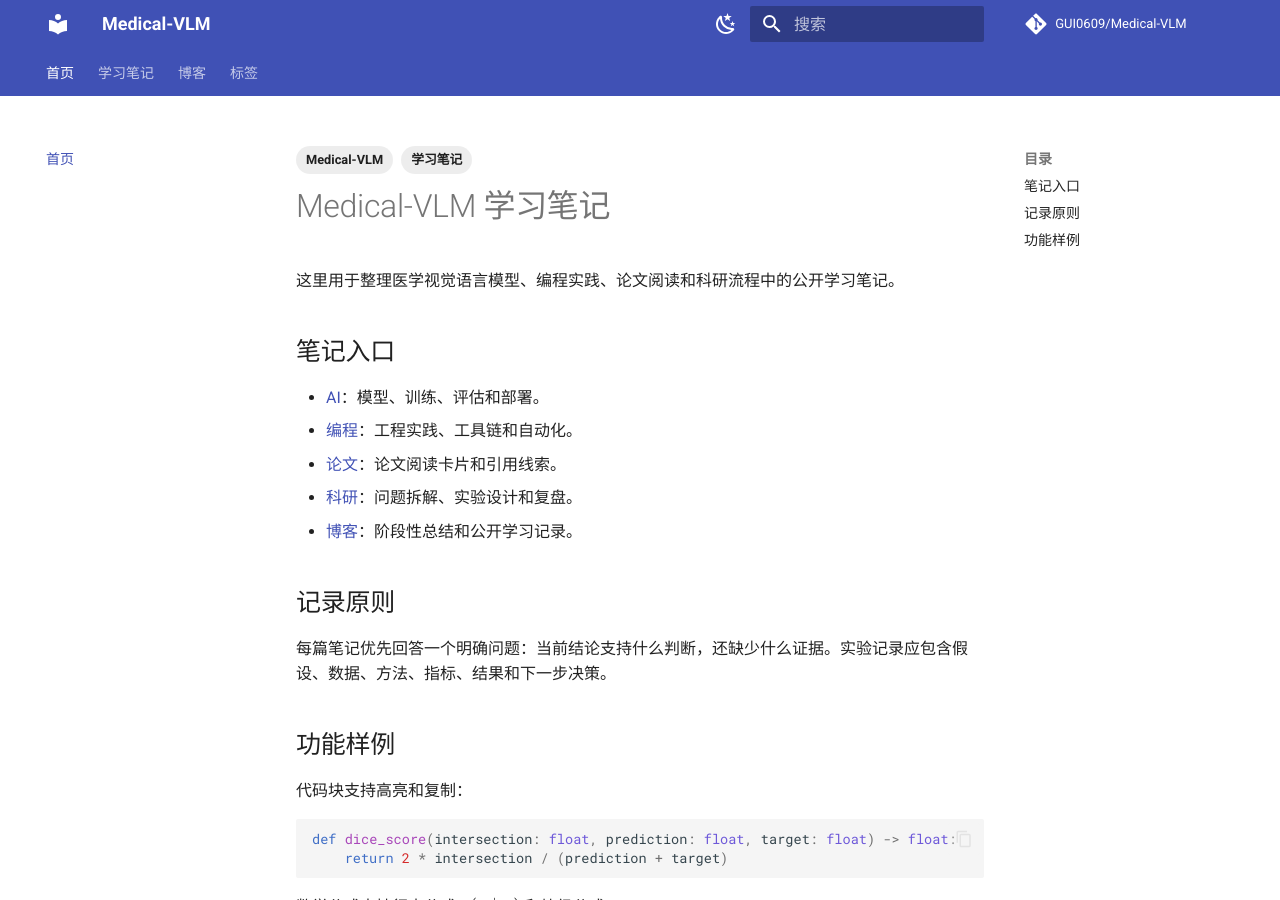
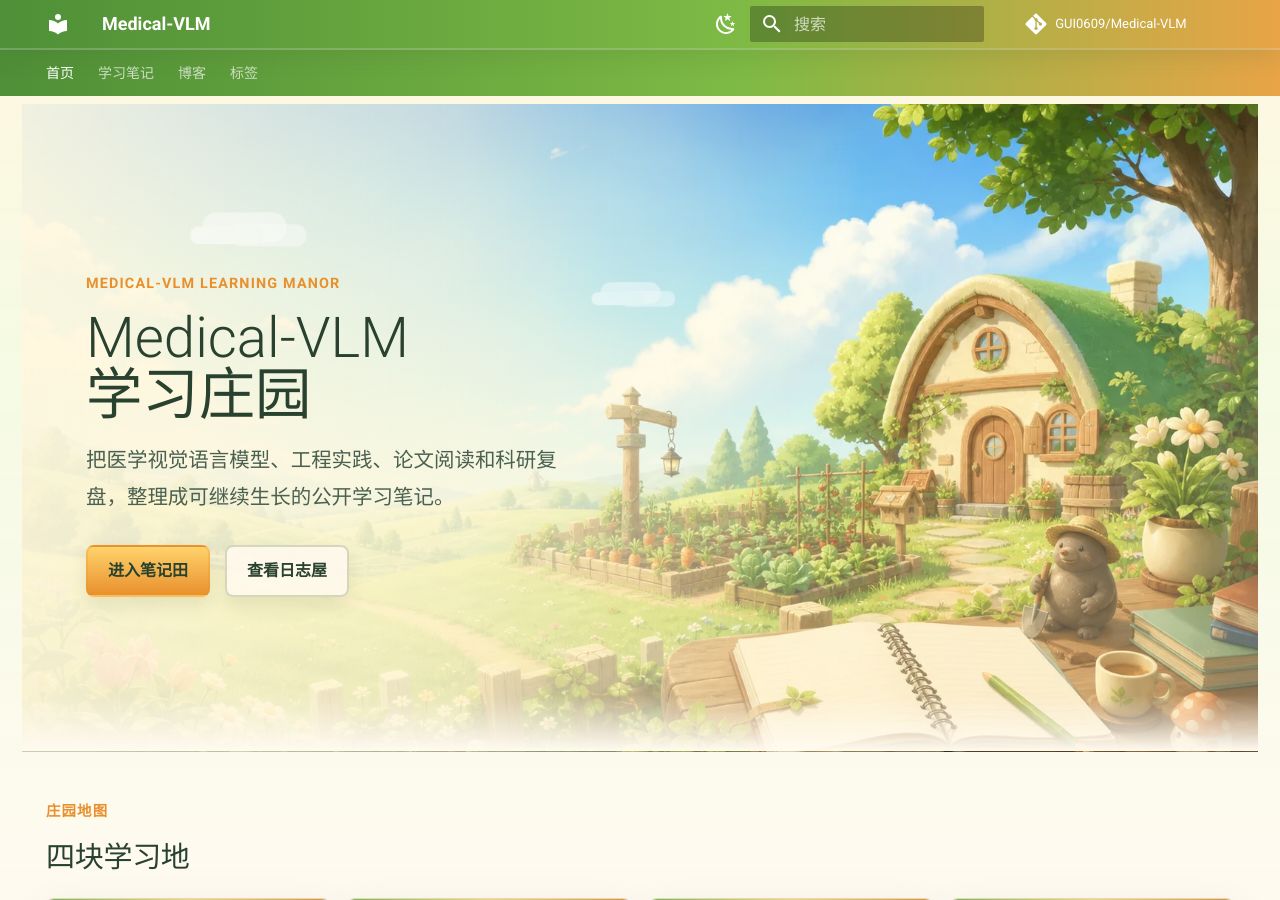
Before and after one commit to GUI0609/Medical-VLM, an MkDocs documentation site: the page built from docs/index.md, in a window 1280 px wide and 900 px high. Built offline with MkDocs 1.6.1 and Material for MkDocs 9.7.7, drawn with Linux system fonts in a browser that asks for light colours; comment, search, counter and statistics services are not loaded; some of the changed text lies outside the part shown.

Commit message:
Restyle homepage with pastoral manor theme

````diff
--- /dev/null
+++ b/docs/assets/javascripts/farm.js
@@ -0,0 +1,16 @@
+document$.subscribe(() => {
+  for (const card of document.querySelectorAll(".farm-card")) {
+    card.addEventListener("pointermove", (event) => {
+      const rect = card.getBoundingClientRect();
+      const x = (event.clientX - rect.left) / rect.width - 0.5;
+      const y = (event.clientY - rect.top) / rect.height - 0.5;
+      card.style.setProperty("--farm-rotate-x", `${(-y * 4).toFixed(2)}deg`);
+      card.style.setProperty("--farm-rotate-y", `${(x * 4).toFixed(2)}deg`);
+    });
+
+    card.addEventListener("pointerleave", () => {
+      card.style.setProperty("--farm-rotate-x", "0deg");
+      card.style.setProperty("--farm-rotate-y", "0deg");
+    });
+  }
+});
--- /dev/null
+++ b/docs/assets/stylesheets/farm.css
@@ -0,0 +1,442 @@
+:root {
+  --md-primary-fg-color: #6ea342;
+  --md-primary-fg-color--light: #92c75f;
+  --md-primary-fg-color--dark: #3f6f2d;
+  --md-accent-fg-color: #e8902d;
+  --farm-cream: #fff7df;
+  --farm-paper: #fffaf0;
+  --farm-grass: #7eba45;
+  --farm-grass-dark: #3f7b32;
+  --farm-sky: #8fd7f5;
+  --farm-sun: #ffd36b;
+  --farm-carrot: #e8902d;
+  --farm-wood: #9b6434;
+  --farm-ink: #29422f;
+  --farm-line: rgba(83, 111, 55, 0.22);
+  --farm-shadow: 0 18px 42px rgba(64, 92, 44, 0.16);
+}
+
+[data-md-color-scheme="slate"] {
+  --md-default-bg-color: #172214;
+  --md-default-fg-color: #f0f4df;
+  --md-primary-fg-color: #4f7f36;
+  --md-accent-fg-color: #f0b34c;
+  --farm-cream: #213019;
+  --farm-paper: #1c2a18;
+  --farm-grass: #8fbf57;
+  --farm-grass-dark: #c0dc86;
+  --farm-sky: #27475c;
+  --farm-sun: #f0b34c;
+  --farm-carrot: #f0a23a;
+  --farm-wood: #d2a065;
+  --farm-ink: #f0f4df;
+  --farm-line: rgba(215, 234, 164, 0.18);
+  --farm-shadow: 0 18px 42px rgba(0, 0, 0, 0.28);
+}
+
+body {
+  background: linear-gradient(180deg, rgba(255, 247, 223, 0.98), rgba(244, 250, 226, 0.95) 42%, rgba(255, 250, 240, 0.98));
+}
+
+[data-md-color-scheme="slate"] body {
+  background: linear-gradient(180deg, #172214, #1b2918 42%, #132015);
+}
+
+.md-header,
+.md-tabs {
+  background: linear-gradient(90deg, #4f8f37, #7eba45 58%, #e8a447);
+}
+
+.md-header {
+  box-shadow: 0 2px 0 rgba(255, 255, 255, 0.22), 0 8px 24px rgba(55, 88, 40, 0.14);
+}
+
+.md-main__inner {
+  margin-top: 0;
+}
+
+.md-content__inner {
+  padding-top: 0;
+}
+
+.md-typeset a {
+  color: #4f7f36;
+}
+
+[data-md-color-scheme="slate"] .md-typeset a {
+  color: #c9e88d;
+}
+
+.farm-hero {
+  position: relative;
+  min-height: min(72vh, 680px);
+  margin: 0 -1.2rem 2.2rem;
+  overflow: hidden;
+  display: grid;
+  align-items: center;
+  background:
+    linear-gradient(90deg, rgba(255, 247, 223, 0.92), rgba(255, 247, 223, 0.68) 36%, rgba(255, 247, 223, 0.08) 68%),
+    url("../images/cozy-farm-study-hero.webp") center right / cover no-repeat;
+  border-bottom: 1px solid var(--farm-line);
+}
+
+[data-md-color-scheme="slate"] .farm-hero {
+  background:
+    linear-gradient(90deg, rgba(23, 34, 20, 0.92), rgba(23, 34, 20, 0.7) 38%, rgba(23, 34, 20, 0.12) 70%),
+    url("../images/cozy-farm-study-hero.webp") center right / cover no-repeat;
+}
+
+.farm-hero::after {
+  content: "";
+  position: absolute;
+  inset: auto 0 0;
+  height: 56px;
+  background: linear-gradient(180deg, rgba(255, 250, 240, 0), var(--farm-paper));
+  pointer-events: none;
+}
+
+.farm-hero__shade {
+  position: absolute;
+  inset: 0;
+  background: linear-gradient(180deg, rgba(255, 255, 255, 0), rgba(255, 244, 205, 0.34));
+  pointer-events: none;
+}
+
+[data-md-color-scheme="slate"] .farm-hero__shade {
+  background: linear-gradient(180deg, rgba(0, 0, 0, 0.1), rgba(20, 31, 16, 0.36));
+}
+
+.farm-hero__content {
+  position: relative;
+  z-index: 1;
+  max-width: 620px;
+  padding: clamp(3.6rem, 7vw, 6.4rem) clamp(1.2rem, 5vw, 4.8rem);
+}
+
+.farm-eyebrow,
+.farm-kicker,
+.farm-card__tag {
+  color: var(--farm-carrot);
+  font-size: 0.72rem;
+  font-weight: 800;
+  letter-spacing: 0.08em;
+  text-transform: uppercase;
+}
+
+.farm-hero h1 {
+  margin: 0.35rem 0 0.85rem;
+  color: var(--farm-ink);
+  font-size: clamp(2.35rem, 4.4vw, 4.25rem);
+  line-height: 1.02;
+  letter-spacing: 0;
+}
+
+.farm-hero h1 span {
+  display: block;
+}
+
+.farm-hero__lead {
+  max-width: 34rem;
+  margin: 0;
+  color: color-mix(in srgb, var(--farm-ink) 84%, white);
+  font-size: clamp(1rem, 1.6vw, 1.18rem);
+  line-height: 1.8;
+}
+
+[data-md-color-scheme="slate"] .farm-hero__lead {
+  color: #e6efcf;
+}
+
+.farm-actions {
+  display: flex;
+  flex-wrap: wrap;
+  gap: 0.75rem;
+  margin-top: 1.5rem;
+}
+
+.farm-button {
+  display: inline-flex;
+  min-height: 2.55rem;
+  align-items: center;
+  justify-content: center;
+  padding: 0.55rem 1rem;
+  border: 2px solid rgba(82, 111, 49, 0.24);
+  border-radius: 8px;
+  background: rgba(255, 250, 240, 0.84);
+  color: var(--farm-ink) !important;
+  font-weight: 800;
+  box-shadow: 0 8px 18px rgba(64, 92, 44, 0.12);
+  transition: transform 160ms ease, box-shadow 160ms ease, background 160ms ease;
+}
+
+.farm-button:hover,
+.farm-button:focus-visible {
+  transform: translateY(-2px);
+  box-shadow: 0 12px 24px rgba(64, 92, 44, 0.2);
+}
+
+.farm-button--primary {
+  border-color: rgba(232, 144, 45, 0.28);
+  background: linear-gradient(180deg, #ffd36b, #e8902d);
+}
+
+.farm-cloud {
+  position: absolute;
+  height: 18px;
+  width: 72px;
+  border-radius: 8px;
+  background: rgba(255, 255, 255, 0.72);
+  box-shadow: 18px -8px 0 6px rgba(255, 255, 255, 0.62), 42px 0 0 2px rgba(255, 255, 255, 0.58);
+  opacity: 0.7;
+  pointer-events: none;
+}
+
+.farm-cloud--one {
+  top: 18%;
+  left: 12%;
+  animation: farm-drift 18s ease-in-out infinite;
+}
+
+.farm-cloud--two {
+  top: 28%;
+  left: 44%;
+  transform: scale(0.72);
+  animation: farm-drift 22s ease-in-out infinite reverse;
+}
+
+.farm-section {
+  margin: 2.4rem 0;
+}
+
+.farm-section__head {
+  margin-bottom: 1rem;
+}
+
+.farm-section h2 {
+  margin: 0.15rem 0 0;
+  color: var(--farm-ink);
+  font-size: clamp(1.45rem, 2.2vw, 2rem);
+}
+
+.farm-grid {
+  display: grid;
+  grid-template-columns: repeat(4, minmax(0, 1fr));
+  gap: 0.85rem;
+}
+
+.farm-card {
+  --farm-rotate-x: 0deg;
+  --farm-rotate-y: 0deg;
+  position: relative;
+  min-height: 12.4rem;
+  overflow: hidden;
+  padding: 1rem;
+  border: 1px solid var(--farm-line);
+  border-radius: 8px;
+  background: var(--farm-paper);
+  color: var(--farm-ink) !important;
+  box-shadow: var(--farm-shadow);
+  transform: perspective(780px) rotateX(var(--farm-rotate-x)) rotateY(var(--farm-rotate-y)) translateY(0);
+  transform-style: preserve-3d;
+  transition: transform 170ms ease, box-shadow 170ms ease, border-color 170ms ease;
+  will-change: transform;
+}
+
+.farm-card::before {
+  content: "";
+  position: absolute;
+  inset: 0 0 auto;
+  height: 0.34rem;
+  background: linear-gradient(90deg, var(--farm-grass), var(--farm-sun), var(--farm-carrot));
+}
+
+.farm-card::after {
+  content: "";
+  position: absolute;
+  right: 0.8rem;
+  bottom: 0.8rem;
+  width: 2.3rem;
+  height: 2.3rem;
+  border-radius: 8px;
+  background: linear-gradient(135deg, rgba(255, 255, 255, 0.64), rgba(255, 255, 255, 0)), var(--farm-sun);
+  opacity: 0.55;
+  transform: rotate(8deg);
+}
+
+.farm-card:hover,
+.farm-card:focus-visible {
+  transform: perspective(780px) rotateX(var(--farm-rotate-x)) rotateY(var(--farm-rotate-y)) translateY(-5px);
+  border-color: rgba(232, 144, 45, 0.42);
+  box-shadow: 0 24px 52px rgba(64, 92, 44, 0.22);
+}
+
+.farm-card:active {
+  transform: perspective(780px) rotateX(0deg) rotateY(0deg) translateY(-1px) scale(0.99);
+}
+
+.farm-card h3 {
+  margin: 0.45rem 0 0.45rem;
+  color: var(--farm-ink);
+  font-size: 1.05rem;
+}
+
+.farm-card p {
+  margin: 0;
+  color: color-mix(in srgb, var(--farm-ink) 72%, white);
+  font-size: 0.82rem;
+  line-height: 1.7;
+}
+
+[data-md-color-scheme="slate"] .farm-card p {
+  color: #dceac4;
+}
+
+.farm-card--ai::after {
+  background: linear-gradient(135deg, #b7dd7a, #5f9f45);
+}
+
+.farm-card--code::after {
+  background: linear-gradient(135deg, #9bd5f2, #3c8eba);
+}
+
+.farm-card--paper::after {
+  background: linear-gradient(135deg, #fff0b8, #e8a447);
+}
+
+.farm-card--research::after {
+  background: linear-gradient(135deg, #ffc9a1, #e8902d);
+}
+
+.farm-steps {
+  display: grid;
+  grid-template-columns: repeat(3, minmax(0, 1fr));
+  gap: 0.85rem;
+}
+
+.farm-step {
+  position: relative;
+  min-height: 8.6rem;
+  padding: 1rem;
+  border: 1px solid var(--farm-line);
+  border-radius: 8px;
+  background: linear-gradient(180deg, rgba(255, 255, 255, 0.76), rgba(255, 247, 223, 0.92)), var(--farm-paper);
+  color: var(--farm-ink);
+}
+
+[data-md-color-scheme="slate"] .farm-step {
+  background: linear-gradient(180deg, rgba(35, 55, 27, 0.92), rgba(28, 42, 24, 0.96));
+}
+
+.farm-step span {
+  display: inline-grid;
+  width: 2rem;
+  height: 2rem;
+  place-items: center;
+  margin-bottom: 0.65rem;
+  border-radius: 8px;
+  background: var(--farm-grass);
+  color: #fff;
+  font-size: 0.72rem;
+  font-weight: 900;
+}
+
+.farm-step strong {
+  display: block;
+  color: var(--farm-ink);
+}
+
+.farm-step p {
+  margin: 0.45rem 0 0;
+  color: color-mix(in srgb, var(--farm-ink) 72%, white);
+  font-size: 0.82rem;
+  line-height: 1.7;
+}
+
+[data-md-color-scheme="slate"] .farm-step p {
+  color: #dceac4;
+}
+
+.md-typeset h2 {
+  color: var(--farm-ink);
+}
+
+.md-typeset pre > code {
+  border-radius: 8px;
+}
+
+.md-typeset .highlight {
+  border: 1px solid var(--farm-line);
+  border-radius: 8px;
+  box-shadow: 0 10px 28px rgba(64, 92, 44, 0.1);
+}
+
+.md-footer,
+.md-footer-meta {
+  background: linear-gradient(90deg, #29422f, #3f6f2d);
+}
+
+.md-footer-meta__inner {
+  color: rgba(255, 250, 240, 0.82);
+}
+
+@keyframes farm-drift {
+  0%,
+  100% {
+    translate: 0 0;
+  }
+  50% {
+    translate: 26px 8px;
+  }
+}
+
+@media screen and (max-width: 960px) {
+  .farm-hero {
+    min-height: 620px;
+    background:
+      linear-gradient(180deg, rgba(255, 247, 223, 0.94), rgba(255, 247, 223, 0.7) 42%, rgba(255, 247, 223, 0.16)),
+      url("../images/cozy-farm-study-hero.webp") center bottom / cover no-repeat;
+  }
+
+  [data-md-color-scheme="slate"] .farm-hero {
+    background:
+      linear-gradient(180deg, rgba(23, 34, 20, 0.94), rgba(23, 34, 20, 0.76) 42%, rgba(23, 34, 20, 0.24)),
+      url("../images/cozy-farm-study-hero.webp") center bottom / cover no-repeat;
+  }
+
+  .farm-grid,
+  .farm-steps {
+    grid-template-columns: repeat(2, minmax(0, 1fr));
+  }
+}
+
+@media screen and (max-width: 640px) {
+  .farm-hero {
+    margin-right: -0.8rem;
+    margin-left: -0.8rem;
+  }
+
+  .farm-grid,
+  .farm-steps {
+    grid-template-columns: 1fr;
+  }
+
+  .farm-card,
+  .farm-step {
+    min-height: auto;
+  }
+
+  .farm-cloud {
+    display: none;
+  }
+}
+
+@media (prefers-reduced-motion: reduce) {
+  *,
+  *::before,
+  *::after {
+    animation-duration: 0.001ms !important;
+    animation-iteration-count: 1 !important;
+    scroll-behavior: auto !important;
+    transition-duration: 0.001ms !important;
+  }
+}
--- a/docs/index.md
+++ b/docs/index.md
@@ -1,41 +1,91 @@
 ---
-tags:
-  - 学习笔记
-  - Medical-VLM
+hide:
+  - navigation
+  - toc
 ---
 
-# Medical-VLM 学习笔记
+<section class="farm-hero">
+  <div class="farm-hero__shade"></div>
+  <div class="farm-hero__content">
+    <p class="farm-eyebrow">Medical-VLM Learning Manor</p>
+    <h1><span>Medical-VLM</span><span>学习庄园</span></h1>
+    <p class="farm-hero__lead">
+      把医学视觉语言模型、工程实践、论文阅读和科研复盘，整理成可继续生长的公开学习笔记。
+    </p>
+    <div class="farm-actions">
+      <a class="farm-button farm-button--primary" href="notes/">进入笔记田</a>
+      <a class="farm-button" href="blog/">查看日志屋</a>
+    </div>
+  </div>
+  <div class="farm-cloud farm-cloud--one"></div>
+  <div class="farm-cloud farm-cloud--two"></div>
+</section>
 
-这里用于整理医学视觉语言模型、编程实践、论文阅读和科研流程中的公开学习笔记。
+<section class="farm-section farm-section--intro">
+  <div class="farm-section__head">
+    <p class="farm-kicker">庄园地图</p>
+    <h2>四块学习地</h2>
+  </div>
+  <div class="farm-grid">
+    <a class="farm-card farm-card--ai" href="notes/ai/">
+      <span class="farm-card__tag">AI Plot</span>
+      <h3>AI 菜圃</h3>
+      <p>模型结构、训练策略、评估指标和医学多模态边界。</p>
+    </a>
+    <a class="farm-card farm-card--code" href="notes/programming/">
+      <span class="farm-card__tag">Code Barn</span>
+      <h3>编程工坊</h3>
+      <p>依赖、脚本、自动化、部署和可复现实验工具链。</p>
+    </a>
+    <a class="farm-card farm-card--paper" href="notes/papers/">
+      <span class="farm-card__tag">Paper Mill</span>
+      <h3>论文磨坊</h3>
+      <p>阅读卡片、方法对照、证据强度和复现价值判断。</p>
+    </a>
+    <a class="farm-card farm-card--research" href="notes/research/">
+      <span class="farm-card__tag">Research Field</span>
+      <h3>科研试验田</h3>
+      <p>假设、实验、结果复盘和下一步投入决策。</p>
+    </a>
+  </div>
+</section>
 
-## 笔记入口
+<section class="farm-section farm-section--workflow">
+  <div class="farm-section__head">
+    <p class="farm-kicker">Season Loop</p>
+    <h2>一次实验，一次收成</h2>
+  </div>
+  <div class="farm-steps">
+    <div class="farm-step">
+      <span>01</span>
+      <strong>提出假设</strong>
+      <p>先写清楚实验要支持的判断。</p>
+    </div>
+    <div class="farm-step">
+      <span>02</span>
+      <strong>运行验证</strong>
+      <p>记录数据、代码版本和评价指标。</p>
+    </div>
+    <div class="farm-step">
+      <span>03</span>
+      <strong>沉淀结论</strong>
+      <p>只保留能支撑后续决策的证据。</p>
+    </div>
+  </div>
+</section>
 
-- [AI](notes/ai/index.md)：模型、训练、评估和部署。
-- [编程](notes/programming/index.md)：工程实践、工具链和自动化。
-- [论文](notes/papers/index.md)：论文阅读卡片和引用线索。
-- [科研](notes/research/index.md)：问题拆解、实验设计和复盘。
-- [博客](blog/index.md)：阶段性总结和公开学习记录。
-
-## 记录原则
-
-每篇笔记优先回答一个明确问题：当前结论支持什么判断，还缺少什么证据。实验记录应包含假设、数据、方法、指标、结果和下一步决策。
-
-## 功能样例
-
-代码块支持高亮和复制：
+## 研究片段
 
 ```python
 def dice_score(intersection: float, prediction: float, target: float) -> float:
     return 2 * intersection / (prediction + target)
 ```
 
-数学公式支持行内公式 \(p(y \mid x)\) 和块级公式：
+行内公式 \(p(y \mid x)\) 和块级公式：
 
 \[
 \mathcal{L} = -\sum_i y_i \log \hat{y}_i
 \]
-
-Mermaid 图表支持流程记录：
 
 ```mermaid
 flowchart LR
--- a/mkdocs.yml
+++ b/mkdocs.yml
@@ -21,14 +21,14 @@ theme:
     - content.code.annotate
   palette:
     - scheme: default
-      primary: indigo
-      accent: teal
+      primary: light green
+      accent: orange
       toggle:
         icon: material/weather-night
         name: 切换到深色模式
     - scheme: slate
-      primary: indigo
-      accent: teal
+      primary: green
+      accent: amber
       toggle:
         icon: material/weather-sunny
         name: 切换到浅色模式
@@ -88,7 +88,11 @@ markdown_extensions:
       custom_checkbox: true
 
 extra_javascript:
+  - assets/javascripts/farm.js
   - assets/javascripts/mathjax.js
   - https://unpkg.com/mathjax@3/es5/tex-mml-chtml.js
 
+extra_css:
+  - assets/stylesheets/farm.css
+
 strict: true
````
Also changed, not shown: docs/assets/images/cozy-farm-study-hero.webp (added).
